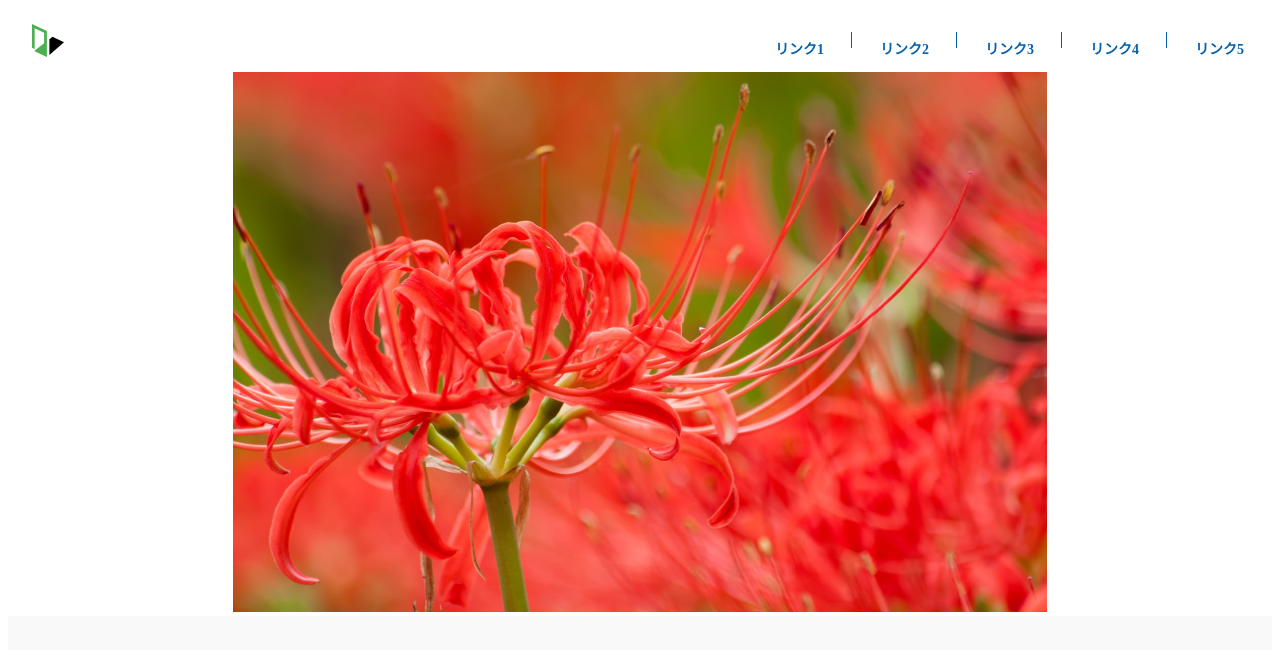
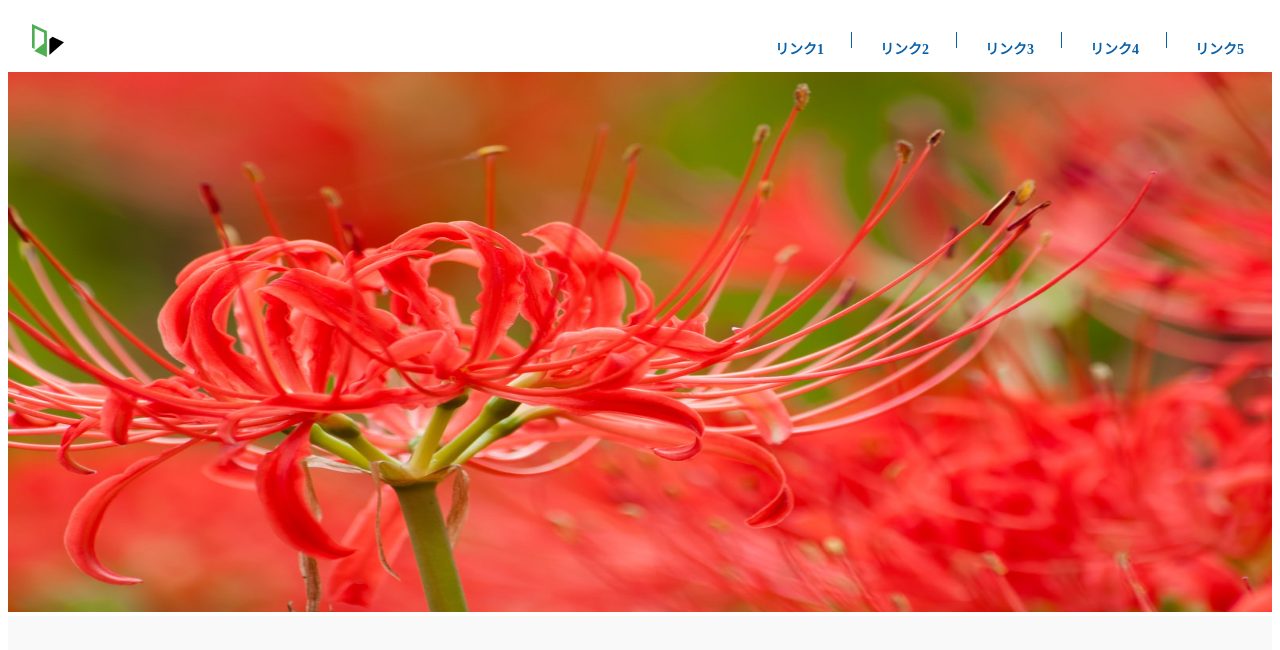
Before and after one commit to masui-maho-mwz/my-page-design-gallery-2, a Next.js app: page /mega-menu-header in a window 1280 px wide. Shown: the top 650 px of the page. Built offline with nearby package versions, Linux system fonts and the light colour scheme.

Commit message:
fix: デイリースクラム指摘事項

```diff
--- a/src/app/dashboard-menu/layout.module.css
+++ b/src/app/dashboard-menu/layout.module.css
@@ -1,5 +1,6 @@
 .main {
   margin-left: 280px;
-  padding: 160px 40px 80px 40px;
+  margin-top: 80px;
+  padding: 80px 40px 80px 40px;
   background-color: #f5f6f6;
 }
--- a/src/components/mega-menu-header/slider/page.tsx
+++ b/src/components/mega-menu-header/slider/page.tsx
@@ -4,8 +4,6 @@ import Image from 'next/image';
 import Slider from 'react-slick';
 import 'slick-carousel/slick/slick-theme.css';
 import 'slick-carousel/slick/slick.css';
-
-import styles from './styles.module.css';
 
 type Image = {
   id: number;
@@ -28,10 +26,10 @@ const settings = {
 
 export const SliderComponent = ({ images }: Props) => {
   return (
-    <div className={styles.root}>
-      <Slider {...settings} className={styles.root}>
+    <div>
+      <Slider {...settings}>
         {images.map(({ id, src, alt }) => (
-          <Image key={id} src={src} alt={alt} className={styles.img} width={540} height={540} />
+          <Image key={id} src={src} alt={alt} width={540} height={540} />
         ))}
       </Slider>
     </div>
--- a/src/components/mega-menu-header/slider/styles.module.css
+++ /dev/null
@@ -1,3 +0,0 @@
-.img {
-  object-fit: contain;
-}
--- a/src/features/dashboard-menu/dashboard/styles.module.css
+++ b/src/features/dashboard-menu/dashboard/styles.module.css
@@ -1,5 +1,7 @@
 .root {
   position: fixed;
+  top: 0;
+  left: 0;
   width: 280px;
   height: 100%;
   padding: 24px 20px;
```
